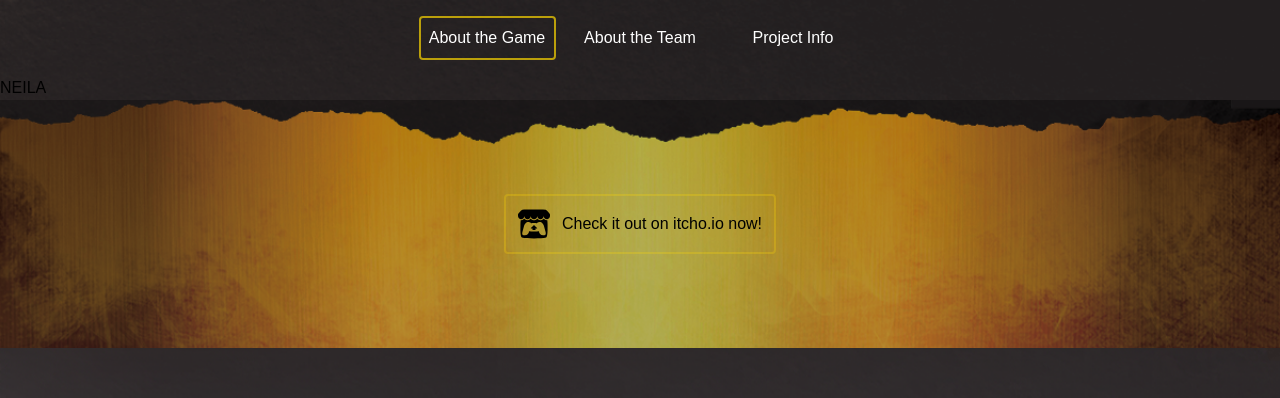
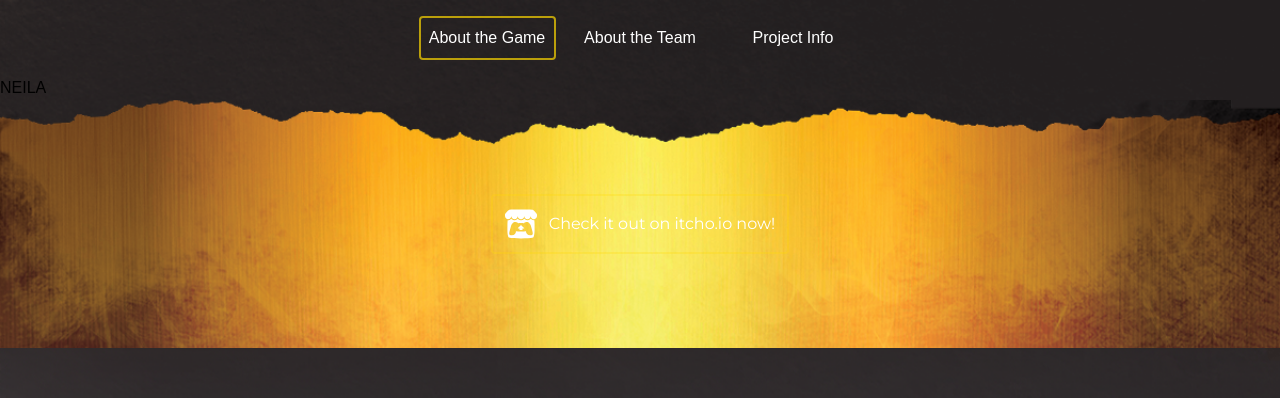
Before and after one commit to jasminedns/neila, a Next.js app: page / in a window 1280 px wide. Shown: the top 398 px of the page. Built offline with nearby package versions, Linux system fonts and the light colour scheme.

Commit message:
removing psuedo elements

```diff
--- a/src/app/globals.css
+++ b/src/app/globals.css
@@ -156,14 +156,14 @@ body {
   z-index: 10;
 }
 
-.hp__button--link::before {
+/* .hp__button--link::before {
   background-color: rgba(0, 0, 0, 0.285);
   content: "";
   min-height: 248px;
   position: absolute;
   width: 100%;
   z-index: 20;
-}
+} */
 
 .nav__link {
   align-self: center;
--- a/src/app/page.tsx
+++ b/src/app/page.tsx
@@ -10,8 +10,8 @@ export default function Home() {
       <div className="hp__button--link">
         <div className="mx-auto self-center">
           <div className="p-3 border-2 flex flex-row items-center justify-center gap-3 border-[#FFD700]/25 rounded-sm relative z-30">
-            <SiItchdotio size={32}/>
-            <a href="#" target="_blank" className="hover:underline">Check it out on itcho.io now!</a>
+            <SiItchdotio size={32} fill="white"/>
+            <a href="#" target="_blank" className="hover:underline font-montserrat">Check it out on itcho.io now!</a>
           </div>
         </div>
       </div>
```
